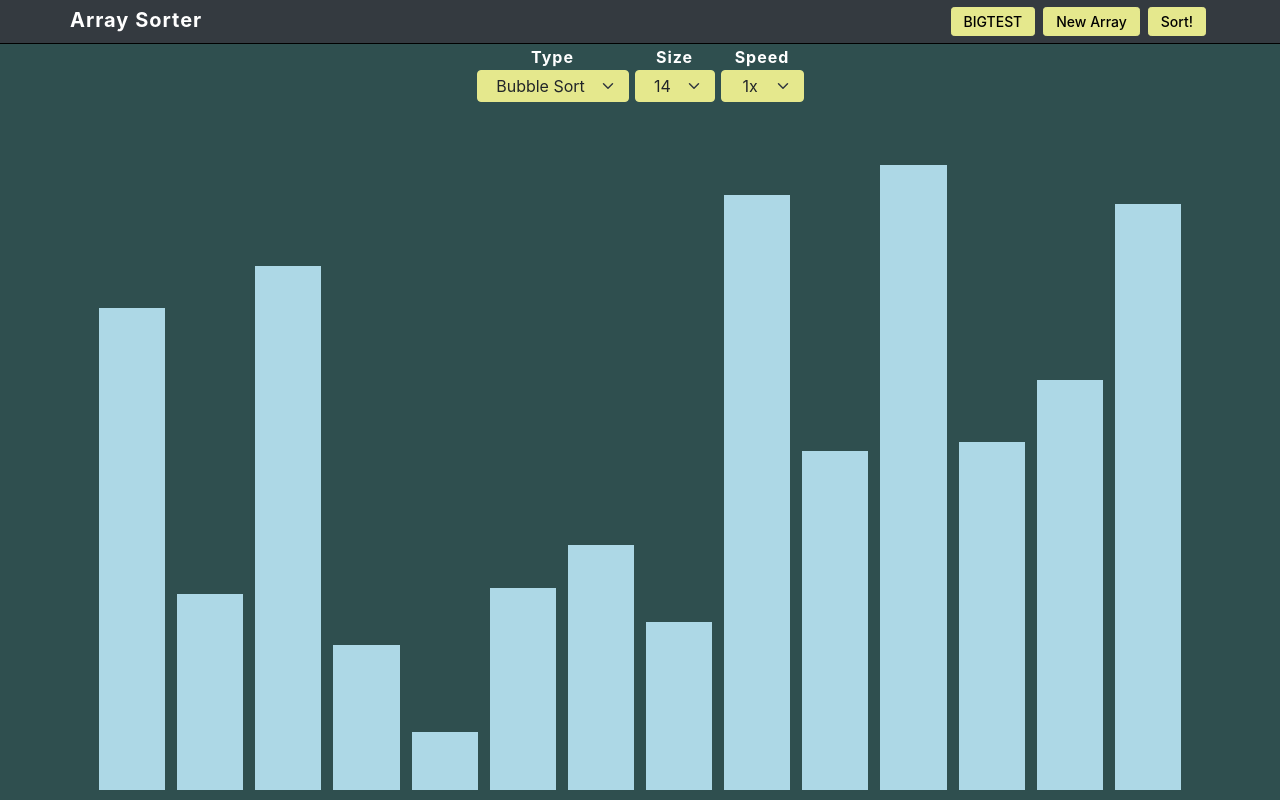
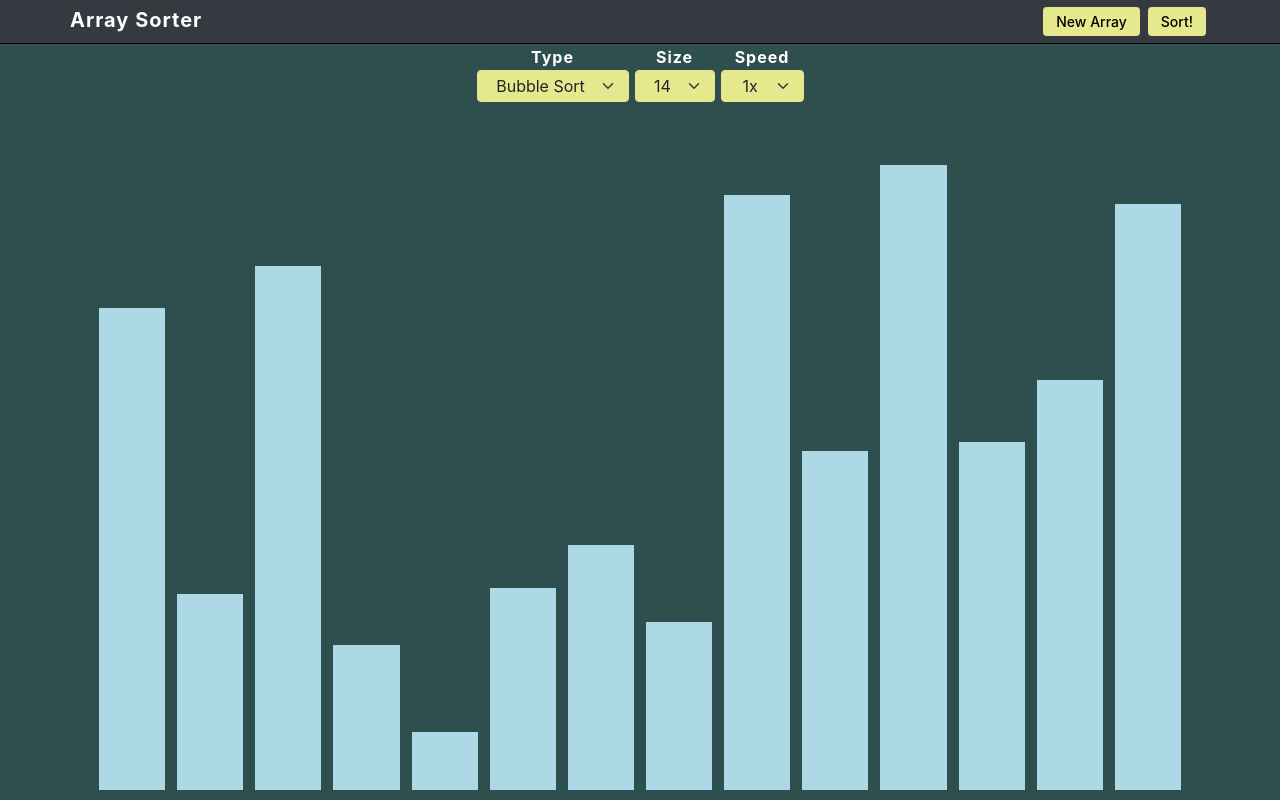
Before and after one commit to g-micah/ArraySorter, a React (Create React App) app: page / in a window 1280 px wide. Built offline with nearby package versions, Linux system fonts and the light colour scheme.

Commit message:
Update SortingVisualizer.jsx

```diff
--- a/src/SortingVisualizer/SortingVisualizer.jsx
+++ b/src/SortingVisualizer/SortingVisualizer.jsx
@@ -268,7 +268,7 @@ export default class SortingVisualizer extends React.Component {
             //const mergeSortedArray = sortingAlgorithms.getMergeSortAnimations(array.slice());
             const quickSortedArray = sortingAlgorithms.quickSort(array.slice(), 0, array.length - 1);
             //const heapSortedArray = sortingAlgorithms.heapSort(array.slice());
-            const bubbleSortedArray = sortingAlgorithms.bubbleSort(array.slice());
+            //const bubbleSortedArray = sortingAlgorithms.bubbleSort(array.slice());
             //const insertionSortedArray = sortingAlgorithms.insertionSort(array.slice());
             //console.log(arraysAreEqual(javaScriptSortedArray, mergeSortedArray));
             console.log(arraysAreEqual(javaScriptSortedArray, quickSortedArray));
@@ -287,9 +287,7 @@ export default class SortingVisualizer extends React.Component {
                 <div className="container-sm">
                 <div className="navbar-brand"><b>Array Sorter</b></div>
                     <ul className="navbar-nav">
-                    <li className="nav-item">
-                    <button type="button" className="btn btn-sm btn-light text-nowrap" onClick={() => this.testSortingAlgorithm()}>BIGTEST</button>
-                    </li>
+
                     <li className="nav-item">
                     <button type="button" className="btn btn-sm btn-light text-nowrap" onClick={() => this.resetArray(this.state.arrSize)}>New Array</button>
                     </li>
@@ -367,6 +365,7 @@ export default class SortingVisualizer extends React.Component {
         );
     }
 }
+//<button type="button" className="btn btn-sm btn-light text-nowrap" onClick={() => this.testSortingAlgorithm()}>BIGTEST</button>
 
 function randomIntFromInterval(min, max) {
     return Math.floor(Math.random() * (max - min + 1) + min);
```
